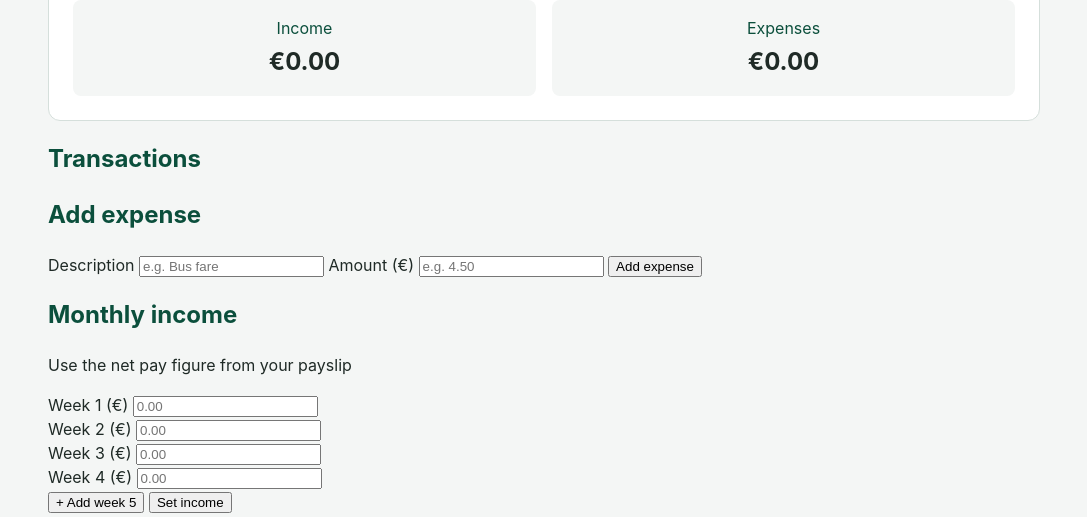
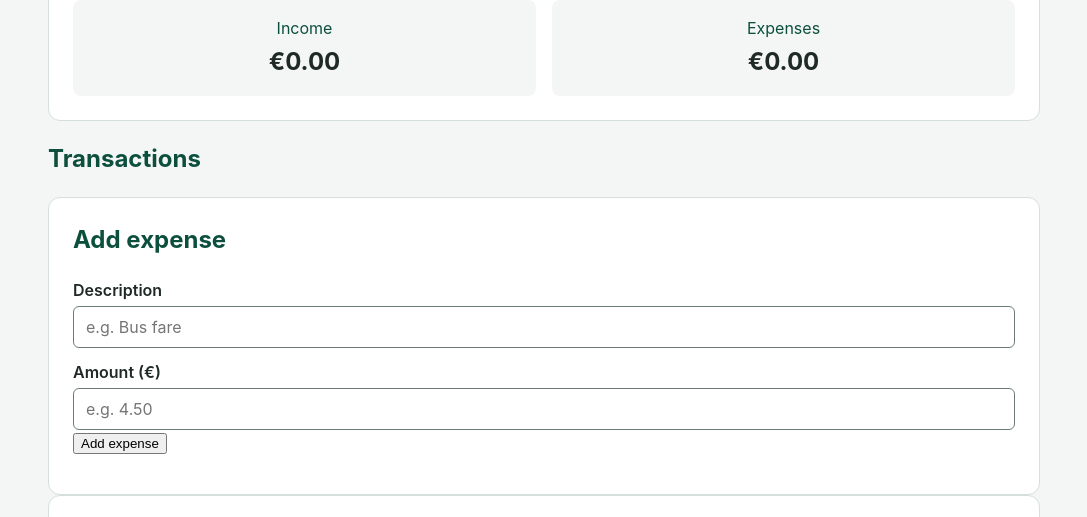
Before and after one commit to iisphilipsii/module3-assessment-javascript, a plain HTML site: page index.html in a window 1280 px wide. Shown: the part 227-744 px from the top of the page, without its empty margins (96-1183 px from the left). Drawn offline with Linux system fonts and the light colour scheme.

Commit message:
Style cards and form fields
Share the card styles between .summary-card and .card instead of repeating them.

```diff
--- a/style.css
+++ b/style.css
@@ -63,13 +63,22 @@ header {
   border-bottom-color: #0b4f3c;
 }
 
-/* Summary card: the balance is the biggest text on the page because it's what users check first */
-.summary-card {
+/* Cards: the summary and the white boxes around the forms and holidays share one look */
+.summary-card,
+.card {
   padding: 1.5rem;
-  text-align: center;
   background-color: #ffffff;
   border: 1px solid #d5dfdb;
   border-radius: 0.75rem;
+}
+
+/* The balance is the biggest text on the page because it's what users check first */
+.summary-card {
+  text-align: center;
+}
+
+.card h2 {
+  margin-top: 0;
 }
 
 .summary-card h2,
@@ -109,6 +118,28 @@ header {
   font-weight: bold;
 }
 
+/* Forms: each label sits above its box, and every box fills the width of its card */
+label {
+  display: block;
+  margin-top: 0.75rem;
+  font-weight: 600;
+}
+
+input {
+  width: 100%;
+  margin-top: 0.25rem;
+  padding: 0.5rem 0.75rem;
+  font: inherit;
+  border: 1px solid #6b7c75;
+  border-radius: 0.375rem;
+}
+
+/* A thick green ring shows which box you're typing in */
+input:focus-visible {
+  outline: 3px solid #0b4f3c;
+  outline-offset: 2px;
+}
+
 /* Tablets and wider: the Income and Expenses boxes side by side, sharing the width equally */
 @media (min-width: 600px) {
   .summary-boxes {
```
